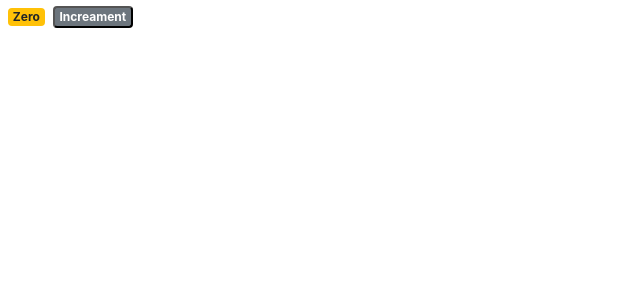
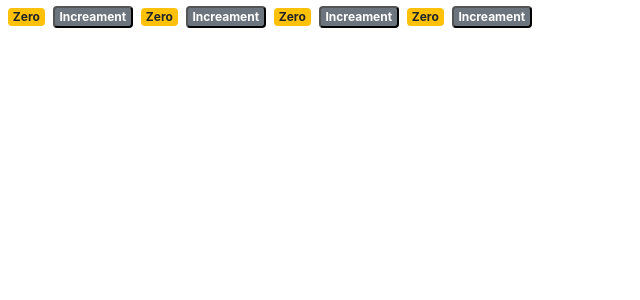
Before and after one commit to Nareshsonagoni/React.js-NS, a React (Create React App) app: page / in a window 1280 px wide. Shown: the top 300 px of the page, without its empty margins (0-640 px from the left). Built offline with nearby package versions, Linux system fonts and the light colour scheme.

Commit message:
adding Counters

```diff
--- a/src/components/counter.jsx
+++ b/src/components/counter.jsx
@@ -6,7 +6,7 @@ class Counter extends Component {
     count: 0
   };
 
-  handleIncreament = () => {
+  handleIncreament = prdoct => {
     this.setState({ count: this.state.count + 1 });
   };
   render() {
--- /dev/null
+++ b/src/components/counters.jsx
@@ -0,0 +1,24 @@
+import React, { Component } from "react";
+import Counter from "./counter";
+
+class Counters extends Component {
+  state = {
+    counters: [
+      { id: 1, value: 0 },
+      { id: 1, value: 0 },
+      { id: 1, value: 0 },
+      { id: 1, value: 0 }
+    ]
+  };
+  render() {
+    return (
+      <div>
+        {this.state.counters.map(counter => (
+          <Counter key={counter.id} value={counter.value} />
+        ))}
+      </div>
+    );
+  }
+}
+
+export default Counters;
--- a/src/index.js
+++ b/src/index.js
@@ -4,9 +4,9 @@ import "./index.css";
 import App from "./App";
 import * as serviceWorker from "./serviceWorker";
 import "bootstrap/dist/css/bootstrap.css";
-import Counter from "./components/counter";
+import Counters from "./components/counters";
 
-ReactDOM.render(<Counter />, document.getElementById("root"));
+ReactDOM.render(<Counters />, document.getElementById("root"));
 
 // If you want your app to work offline and load faster, you can change
 // unregister() to register() below. Note this comes with some pitfalls.
```
Also changed, not shown: 1 other file (tests, documents, lock files or other folders).
